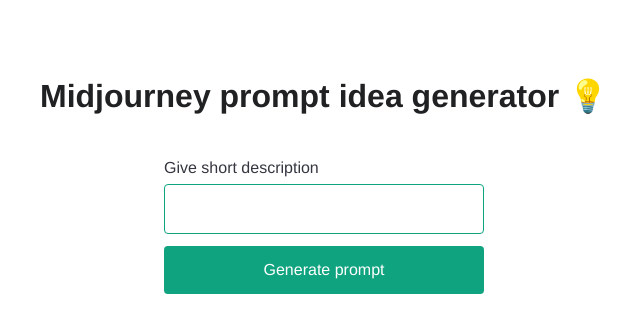
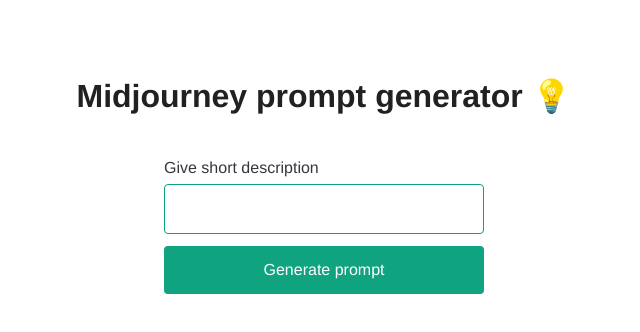
Before and after one commit to thakendra/PROMPTAI12, a Next.js app: page /gifts in a window 1280 px wide. Shown: the top 332 px of the page, without its empty margins (316-956 px from the left). Built offline with nearby package versions, Linux system fonts and the light colour scheme; a web font is replaced by a local one.

Commit message:
Update gifts.js

```diff
--- a/pages/gifts.js
+++ b/pages/gifts.js
@@ -51,7 +51,7 @@
       </Head>
 
       <main className={styles.main}>
-        <h3>Midjourney prompt idea generator 💡</h3>
+        <h3>Midjourney prompt generator 💡</h3>
 
         <form onSubmit={onSubmit}>
           <label>Give short description</label>
```
